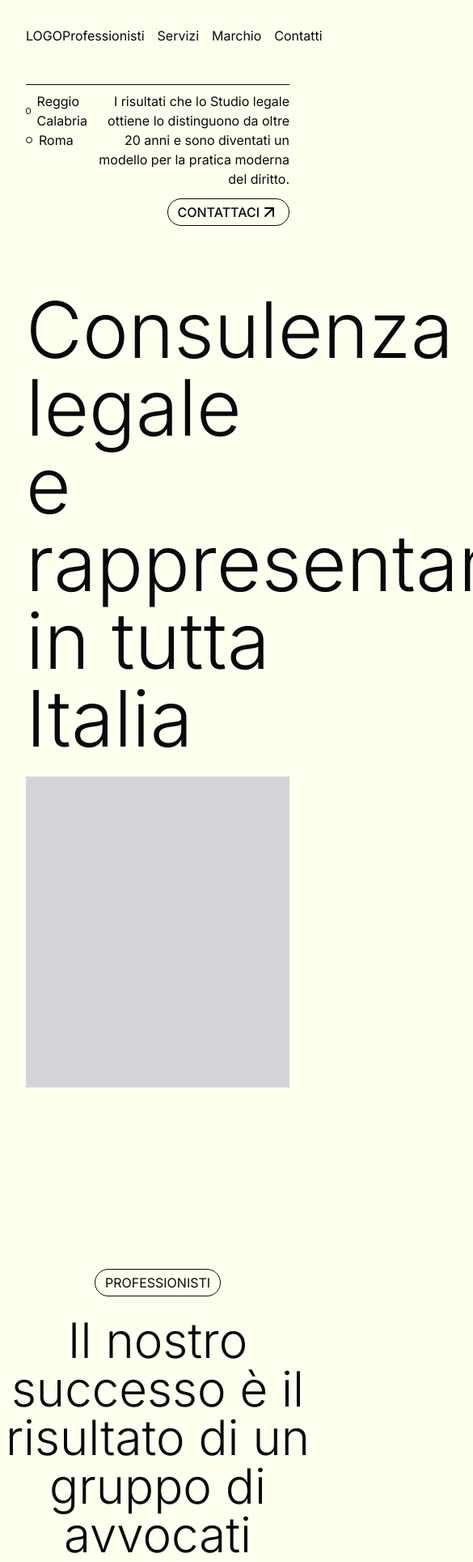
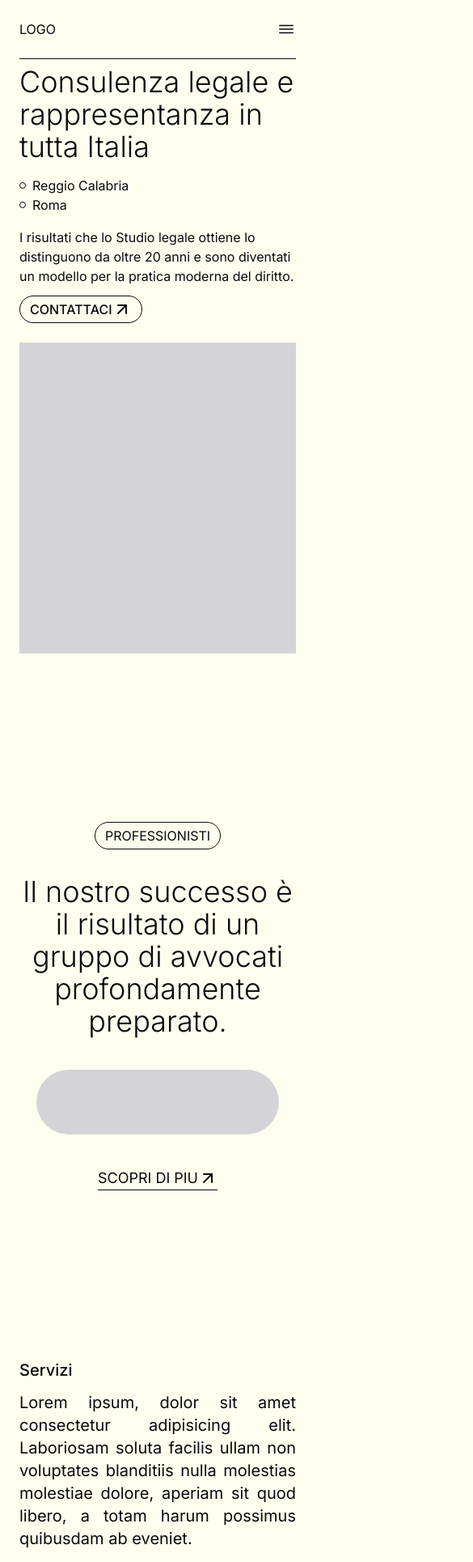
Before and after one commit to Geeeean/federico, a Next.js app: page / in a window 390 px wide. Shown: the top 1929 px of the page at 81% size, 585 px wide, since content can reach past the window. Built offline with nearby package versions, Linux system fonts and the light colour scheme.

Commit message:
mobile support

```diff
--- a/app/layout.tsx
+++ b/app/layout.tsx
@@ -4,6 +4,7 @@ import "./globals.css";
 
 import Wrapper from "@/components/Wrapper";
 import Nav from "@/components/Nav";
+import Footer from "@/components/Footer";
 
 const inter = Inter({ subsets: ["latin"] });
 
@@ -19,10 +20,13 @@ export default function RootLayout({
 }>) {
   return (
     <html lang="en">
-      <body className={`${inter.className} bg-background flex flex-col items-center`}>
+      <body className={`${inter.className} bg-background`}>
         <Wrapper>
           <Nav />
-          {children}
+          <div className="mt-6 mb-20 md:mt-12 md:mb-56">
+            {children}
+          </div>
+          <Footer />
         </Wrapper>
       </body>
     </html>
--- a/app/page.tsx
+++ b/app/page.tsx
@@ -6,9 +6,11 @@ import IdentitySpoiler from "@/components/IdentitySpoiler";
 
 export default function Home() {
   return (
-    <main className="mt-12 flex flex-col gap-56">
-      <div className="flex flex-col gap-20">
-        <Banner />
+    <main className="flex flex-col gap-20 md:gap-56 relative">
+      <div className="flex flex-col gap-20 border-t border-primary pt-2 md:border-none">
+        <div className="hidden md:block">
+          <Banner border />
+        </div>
         <Hero />
       </div>
       <ProfessionalsSpoiler />
--- a/components/Banner.tsx
+++ b/components/Banner.tsx
@@ -2,15 +2,17 @@ import Link from "next/link"
 import Tag from "./ui/Tag";
 import { FiArrowUpRight } from "react-icons/fi";
 
-type Props = {}
+type Props = {
+    border?: boolean
+}
 
 const LOCATIONS = ["Reggio Calabria", "Roma"]
 const QUOTE = "I risultati che lo Studio legale ottiene lo distinguono da oltre 20 anni e sono diventati un modello per la pratica moderna del diritto."
 const BTN_CONT = "CONTATTACI"
 
-const Banner = (props: Props) => {
+const Banner = ({ border = false }: Props) => {
     return (
-        <div className='w-full border-t border-primary pt-2 flex justify-between'>
+        <div className={`w-full ${border ? "border-t border-primary pt-2" : ""} flex flex-col md:flex-row justify-between gap-4`}>
             <div>
                 {
                     LOCATIONS.map((text: string, index: number) => {
@@ -24,8 +26,8 @@ const Banner = (props: Props) => {
                 }
             </div>
 
-            <div className="flex flex-col items-end gap-3">
-                <p className='max-w-96 text-right'>{QUOTE}</p>
+            <div className="flex flex-col items-left md:items-end gap-3">
+                <p className='max-w-96 text-left md:text-right'>{QUOTE}</p>
                 <Link href="#">
                     <Tag text={BTN_CONT} icon={<FiArrowUpRight size={24} />} thick />
                 </Link>
--- /dev/null
+++ b/components/Footer.tsx
@@ -0,0 +1,51 @@
+import { FiArrowUpRight } from "react-icons/fi"
+import Tag from "./ui/Tag"
+
+type Props = {}
+
+const PIVA = {
+    title: "Partita IVA",
+    value: "02718420223"
+}
+
+const LOCATION = {
+    city: "38122 Trento (TN)",
+    address: "Via Giuseppe Grazioli, 106"
+}
+
+const CONTACTS = {
+    email: "info@studiofederico.it",
+    number: "+39 3335004460"
+}
+
+const Footer = (props: Props) => {
+    return (
+        <div className='w-full bg-primary text-background p-8 rounded-2xl flex flex-col gap-8 md:gap-20 [&>*]:flex [&>*]:w-full [&>*]:justify-between'>
+            <div className="flex flex-col md:flex-row gap-8">
+                <span>LOGO</span>
+                <div className='md:text-right'>
+                    <p>{PIVA.title}</p>
+                    <p>{PIVA.value}</p>
+                </div>
+            </div>
+            <div className="flex flex-col md:flex-row gap-8">
+                <div className="flex flex-col gap-4">
+                    <div>
+                        <p>{LOCATION.address}</p>
+                        <p>{LOCATION.city}</p>
+                    </div>
+                    <div>
+                        <p>{CONTACTS.number}</p>
+                        <p>{CONTACTS.email}</p>
+                    </div>
+                </div>
+                <div className="flex gap-4 md:items-end">
+                    <Tag text="Facebook" border={false} underline secondary icon={<FiArrowUpRight size={24} />} thick />
+                    <Tag text="Instagram" border={false} underline secondary icon={<FiArrowUpRight size={24} />} thick />
+                </div>
+            </div>
+        </div>
+    )
+}
+
+export default Footer
--- a/components/Hero.tsx
+++ b/components/Hero.tsx
@@ -1,4 +1,4 @@
-import React from 'react'
+import Banner from "./Banner"
 
 type Props = {}
 
@@ -7,8 +7,11 @@ const HERO_TITLE = "Consulenza legale e rappresentanza in tutta Italia"
 const Hero = (props: Props) => {
   return (
     <div>
-        <p className='text-8xl font-light'>{HERO_TITLE}</p>
-        <div className='w-full h-96 bg-muted mt-6'></div>
+      <p className='text-4xl md:text-8xl font-light'>{HERO_TITLE}</p>
+      <div className="md:hidden mt-4">
+        <Banner />
+      </div>
+      <div className='w-full h-96 bg-muted mt-6'></div>
     </div>
   )
 }
--- a/components/IdentitySpoiler.tsx
+++ b/components/IdentitySpoiler.tsx
@@ -3,20 +3,20 @@ import Link from "next/link"
 
 type Props = {}
 
-const TITLE = "Il marchio"
+const TITLE = "Marchio"
 const DESC = "Lorem ipsum dolor sit amet consectetur adipisicing elit. Illum minima alias maxime quas temporibus, vitae quibusdam natus culpa, unde sit tempora veniam exercitationem, praesentium quasi velit molestias voluptas repudiandae esse."
 const BTN_CONT = "Continua a leggere"
 
 const IdentitySpoiler = (props: Props) => {
     return (
-        <div className='flex justify-center items-center gap-10 text-left'>
+            <div className='flex flex-col md:flex-row justify-center items-center gap-10 text-center md:text-left'>
                 <div className="text-xl">
-                <p className="text-2xl">{TITLE}</p>
+                    <p className="font-medium mb-2 md:mb-0">{TITLE}</p>
                     <p className="max-w-xl">{DESC}</p>
 
                     <div className="mt-5">
-                    <Link href="#">
-                        <Tag text={BTN_CONT} border={false} underline />
+                        <Link href="#" className="flex justify-center md:justify-start">
+                            <Tag text={BTN_CONT} border={false} underline secondary />
                         </Link>
                     </div>
                 </div>
--- a/components/Nav.tsx
+++ b/components/Nav.tsx
@@ -1,4 +1,5 @@
 import Link from 'next/link'
+import { IoIosMenu } from "react-icons/io";
 
 type Props = {}
 
@@ -6,12 +7,14 @@ const Nav = (props: Props) => {
   return (
     <div className='w-full flex justify-between'>
         <p>LOGO</p>
-        <div className='flex gap-4'>
+        <div className='hidden md:flex gap-4'>
             <Link href="#">Professionisti</Link>
             <Link href="#">Servizi</Link>
             <Link href="#">Marchio</Link>
             <Link href="#">Contatti</Link>
         </div>
+
+        <IoIosMenu size={24} className='md:hidden'/>
     </div>
   )
 }
--- a/components/ProfessionalsSpoiler.tsx
+++ b/components/ProfessionalsSpoiler.tsx
@@ -11,13 +11,15 @@ const BTN_CONT = "SCOPRI DI PIU"
 
 const ProfessionalsSpoiler = (props: Props) => {
     return (
-        <div className='flex flex-col justify-center items-center gap-6 text-center'>
+        <div className='flex flex-col justify-center items-center gap-8 text-center py-32 md:py-0'>
             <Tag text={TAG_CONT} />
-            <p className="text-6xl max-w-[750px] font-light">{DESC}</p>
-            <div className="rounded-full w-[600px] bg-muted h-20 my-6"></div>
-            <Link href="#" className="text-lg">
-                <Tag text={BTN_CONT} border={false} icon={<FiArrowUpRight size={24} />} underline/>
-            </Link>
+            <div className="flex flex-col justify-center items-center gap-4">
+                <p className="text-4xl md:text-6xl max-w-[750px] font-light">{DESC}</p>
+                <div className="rounded-full w-[300px] md:w-[600px] bg-muted h-20 my-6"></div>
+                <Link href="#" className="text-lg">
+                    <Tag text={BTN_CONT} border={false} icon={<FiArrowUpRight size={24} />} underline />
+                </Link>
+            </div>
         </div>
     )
 }
--- a/components/ServicesSpoiler.tsx
+++ b/components/ServicesSpoiler.tsx
@@ -14,11 +14,13 @@ const SERVICES = [
 
 const ServicesSpoiler = (props: Props) => {
     return (
-        <div className='flex w-full text-xl gap-6 [&>*]:border-t [&>*]:border-primary [&>*]:pt-2'>
-            <div className='w-1/3'>{TITLE}</div>
+        <div className='flex flex-col md:flex-row w-full text-xl gap-3 md:gap-6 md:[&>*]:border-t [&>*]:border-primary md:[&>*]:pt-2'>
+            <p className='md:w-1/3 font-medium'>{TITLE}</p>
             <div>
-                <p>{DESC}</p>
-                <div className='mt-12'>
+                <p className="text-justify md:text-left">
+                    {DESC}
+                </p>
+                <div className='mt-6 md:mt-12'>
                     {SERVICES.map((str: string, index: number) => {
                         return (
                             <div key={index} className='flex items-center gap-2 border-t border-primary pt-4 py-4 hover:bg-black/5'>
--- a/components/Wrapper.tsx
+++ b/components/Wrapper.tsx
@@ -1,11 +1,13 @@
 const Wrapper = ({
     children,
 }: Readonly<{
-    children: React.ReactNode;
+    children?: React.ReactNode;
 }>) => {
     return (
-        <div className="p-8 text-primary container">
-            {children}
+        <div className="w-full flex justify-center p-6 md:p-8">
+            <div className="text-primary max-w-7xl w-full">
+                {children}
+            </div>
         </div>
     );
 }
--- a/components/ui/Tag.tsx
+++ b/components/ui/Tag.tsx
@@ -5,13 +5,14 @@ type Props = {
     icon?: ReactNode,
     thick?: boolean,
     border?: boolean,
-    underline?: boolean
+    underline?: boolean,
+    secondary?: boolean
 }
 
-const Tag = ({ text, icon, thick = false, border = true, underline = false }: Props) => {
+const Tag = ({ text, icon, thick = false, border = true, underline = false, secondary = false }: Props) => {
     return (
 
-        <div className={`w-fit border-primary ${border ? "border py-1 px-3 rounded-full" : ""} ${underline ? "border-b" : ""} flex items-center`}>
+        <div className={`w-fit h-fit ${!secondary ? "border-primary" : "border-background"} ${border ? "border py-1 px-3 rounded-full" : ""} ${underline ? "border-b" : ""} flex items-center`}>
             <span className={`${thick ? "font-medium" : ""}`}>{text}</span>
             {icon}
         </div>
--- a/tailwind.config.ts
+++ b/tailwind.config.ts
@@ -17,8 +17,11 @@ const config: Config = {
         background: "#FFFFF0",
         primary: "#09090B",
         secondary: "#FBD26F",
+        royal: "#0C4575",
         muted: "#D4D4D8",
-      }
+        // background: "#0C4575",
+        // primary: "#FFFFF0",
+      },
     },
   },
   plugins: [],
```
Lines whose indentation alone changed are shown as unchanged.
